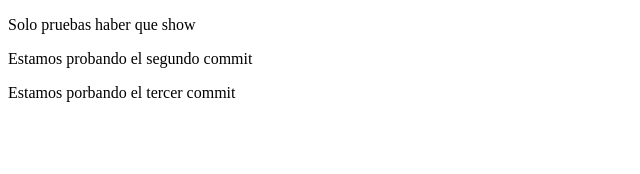
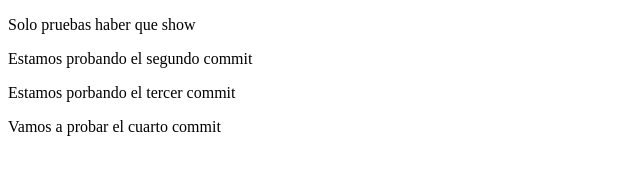
Before and after one commit to chucho1994/nuevo2, a plain HTML site: page index.html in a window 1280 px wide. Shown: the whole page, without its empty margins (0-640 px from the left). Drawn offline with Linux system fonts and the light colour scheme.

Commit message:
Este es el cuarto commit

```diff
--- a/index.html
+++ b/index.html
@@ -12,5 +12,7 @@
     <p>Estamos probando el segundo commit</p>
 
     <p>Estamos porbando el tercer commit</p>
+
+   <p>Vamos a probar el cuarto commit</p>
 </body>
 </html>
```
